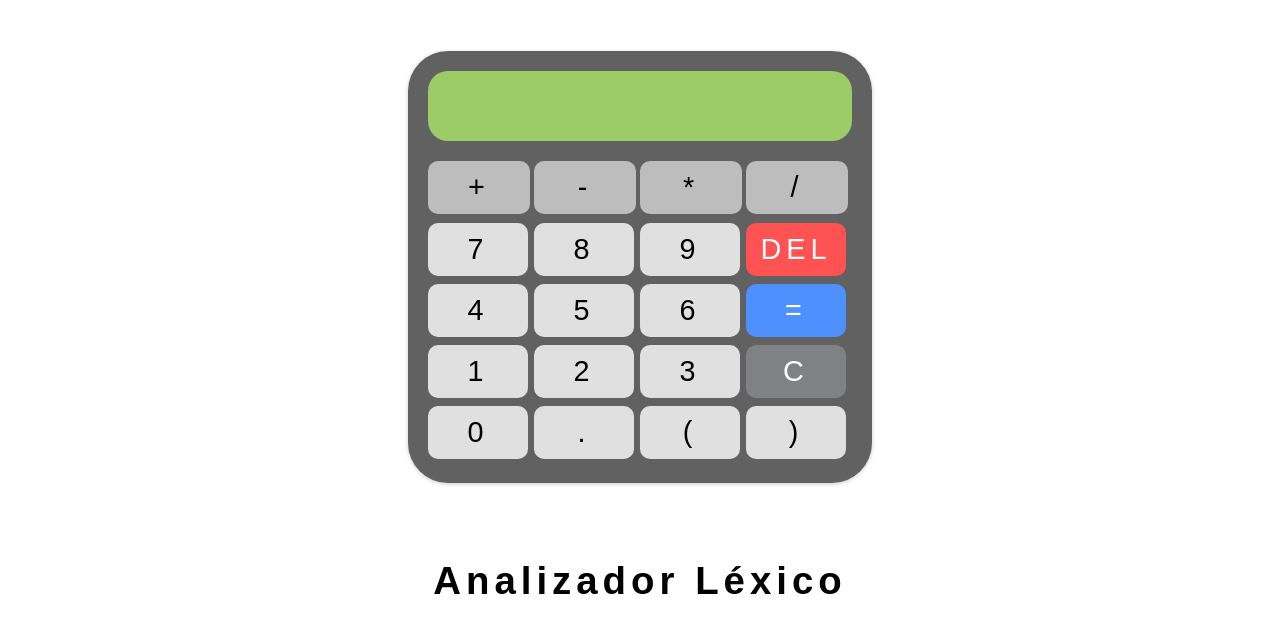
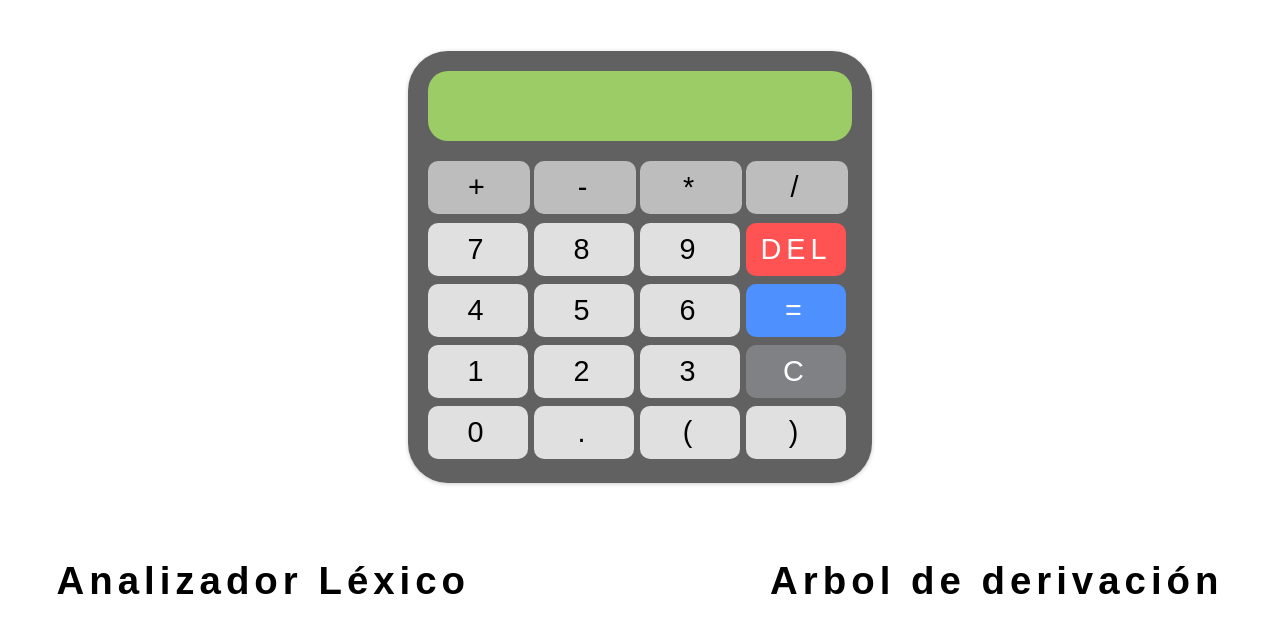
Before and after one commit to NoeOnDev/Calculator-Web-Lexical-Derivation-Tree, a React (Vite) app: page / in a window 1280 px wide. Shown: the top 632 px of the page. Built offline with nearby package versions, Linux system fonts and the light colour scheme.

Commit message:
Actualizar la interfaz de usuario de la calculadora

```diff
--- a/src/components/CalculatorForm.jsx
+++ b/src/components/CalculatorForm.jsx
@@ -205,6 +205,7 @@ function CalculatorForm() {
                     </div>
                 </div>
             </div>
+            <div className={style.containerTokens}>
                 <div className={style.tokens} id="tokens">
                     <h1>Analizador Léxico</h1>
                     {tokens.map((token, index) => (
@@ -213,7 +214,10 @@ function CalculatorForm() {
                         </div>
                     ))}
                 </div>
-
+                <div>
+                    <h1>Arbol de derivación</h1>
+                </div>
+            </div>
         </div>
     );
 }
--- a/src/styles/calculatorStyle.module.css
+++ b/src/styles/calculatorStyle.module.css
@@ -17,8 +17,14 @@ body {
   align-content: center;
 }
 
+.containerTokens {
+  font-size: 1.2rem;
+  display: flex;
+  flex-direction: row;
+  gap: 300px;
+}
+
 .tokens {
-  font-size: 1.2rem;
   align-items: center;
   justify-content: center;
   flex-direction: column;
```
Lines whose indentation alone changed are shown as unchanged.
